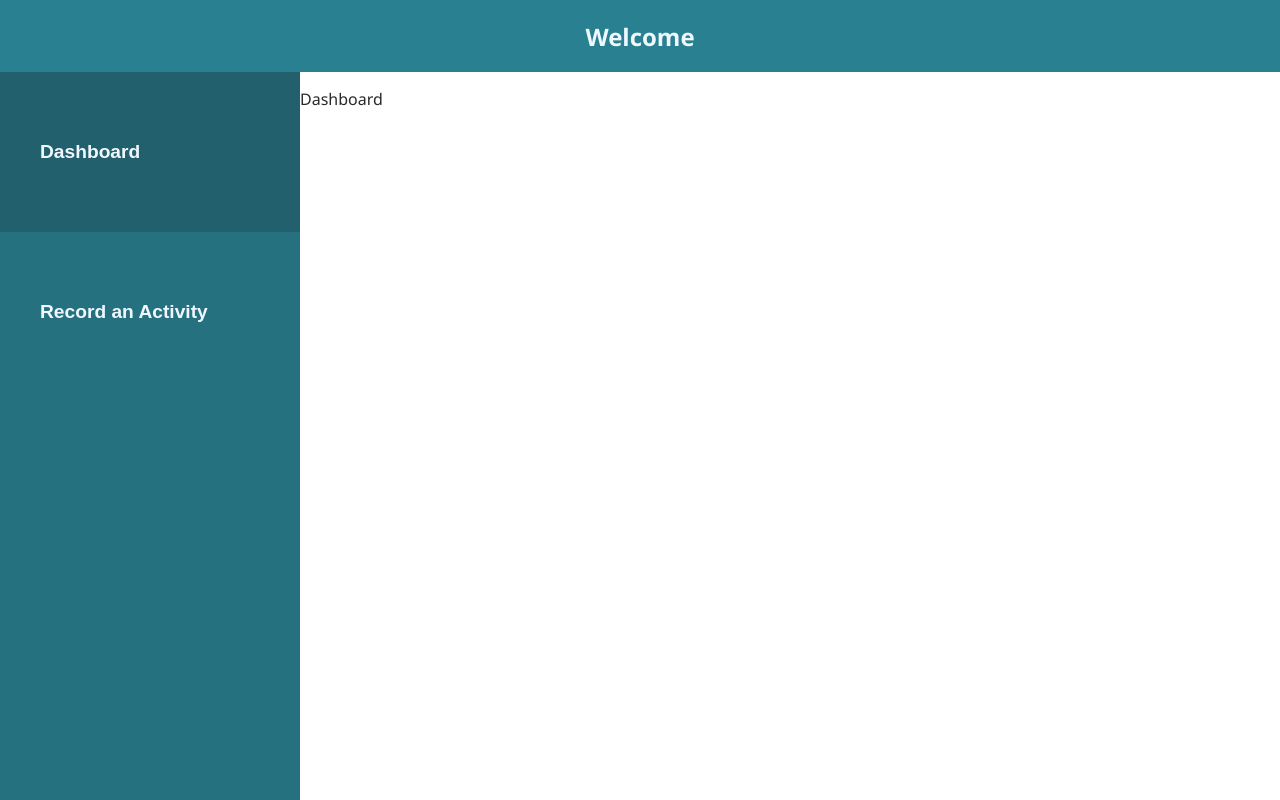
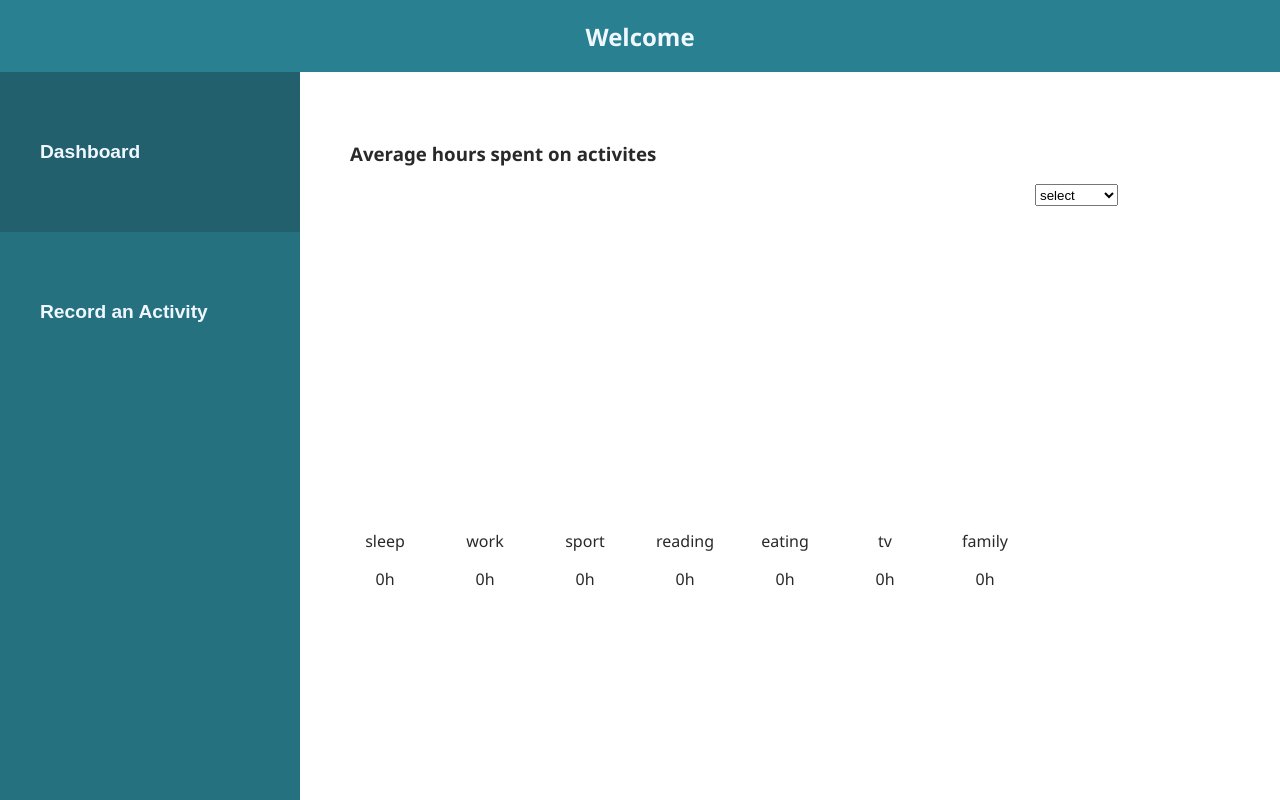
Before and after one commit to abdallah160/activity-tracker-dashboard1, a React (Vite) app: page / in a window 1280 px wide. Both pictures are taken after a click on the button "Dashboard". Built offline with nearby package versions, Linux system fonts and the light colour scheme.

Commit message:
finished initial task

```diff
--- a/src/App.jsx
+++ b/src/App.jsx
@@ -8,18 +8,13 @@ function App() {
   const [viewState, setViewState] = useState('Default');
   const [trackerData, setTrackerData] = useState([]);
 
-
-
   let viewItem;
   function handleDataSubmittion(submittedObject) {
     setTrackerData((prev) => {
       const newArr = [...prev, submittedObject]
       console.log(newArr);
       return newArr;
-
     })
-
-
 
   }
 
@@ -28,13 +23,11 @@ function App() {
 
   }
   else if (viewState == 'Dashboard') {
-    viewItem = <Dashboard />
+    viewItem = <Dashboard trackerData={trackerData} />
 
   }
   else {
     viewItem = <RecordActivity handleDataSubmittion={handleDataSubmittion} />
-
-
   }
 
   return (
--- a/src/Dashboard.jsx
+++ b/src/Dashboard.jsx
@@ -1,5 +1,123 @@
-export default function Dashboard() {
-    return <div>
-        <p>Dashboard</p>
+import { useState } from "react";
+export default function Dashboard({ trackerData }) {
+    let initData = {
+        sleep: 0,
+        work: 0,
+        sport: 0,
+        reading: 0,
+        eating: 0,
+        tv: 0,
+        family: 0
+    }
+
+    const [avgData, setAvgData] = useState(initData)
+    function findPeriodValues(trackerData) {
+
+        let oldest = new Date(trackerData[0].date);
+        let today = new Date();
+        for (let item of trackerData) {
+            let currentDate = new Date(item.date);
+            if (currentDate < oldest) {
+                oldest = currentDate;
+            }
+        }
+
+        return {
+            weeks: Math.max(1, ((today - oldest) / 86400000) / 7),
+            months: Math.max(1, ((today - oldest) / 86400000) / 30.5),
+            years: Math.max(1, ((today - oldest) / 86400000) / 365.25)
+        }
+    }
+
+    function handleOptionChange(opt) {
+
+        if (opt == 'week') {
+            setAvgData(prev => {
+                let numOfWeeks = findPeriodValues(trackerData).weeks;
+                let totals = { sleep: 0, work: 0, sport: 0, reading: 0, eating: 0, tv: 0, family: 0 };
+                for (let dataObj of trackerData) {
+                    totals[dataObj.activity] += dataObj.hours;
+
+                }
+
+                let activitiesAvgs = {};
+                for (let key in totals) {
+                    activitiesAvgs[key] = Number((totals[key] / numOfWeeks).toFixed(1));
+                }
+                return activitiesAvgs;
+            })
+
+
+
+        }
+        else if (opt == 'month') {
+            setAvgData(prev => {
+                let numOfMonths = findPeriodValues(trackerData).months;
+                let totals = { sleep: 0, work: 0, sport: 0, reading: 0, eating: 0, tv: 0, family: 0 };
+                for (let dataObj of trackerData) {
+                    totals[dataObj.activity] += dataObj.hours;
+
+                }
+
+                let activitiesAvgs = {};
+                for (let key in totals) {
+                    activitiesAvgs[key] = Number((totals[key] / numOfMonths).toFixed(1));
+                }
+                return activitiesAvgs;
+            })
+
+        }
+        else if (opt == 'year') {
+            setAvgData(prev => {
+                let numOfYears = findPeriodValues(trackerData).years;
+                let totals = { sleep: 0, work: 0, sport: 0, reading: 0, eating: 0, tv: 0, family: 0 };
+                for (let dataObj of trackerData) {
+                    totals[dataObj.activity] += dataObj.hours;
+
+                }
+
+                let activitiesAvgs = {};
+                for (let key in totals) {
+                    activitiesAvgs[key] = Number((totals[key] / numOfYears).toFixed(1));
+                }
+                return activitiesAvgs;
+            })
+
+        }
+        else if (opt == 'select') {
+            setAvgData(initData);
+        }
+
+
+    }
+    let key2 = 0;
+
+    return <div id="activity-page">
+        <h3>Average hours spent on activites</h3>
+        <div id="activity-view">
+            <div id="all-items">
+                {Object.entries(avgData).map(([key, value]) => {
+                    let max = Math.max(...Object.values(avgData), 1);
+                    let height = (value / max) * 300;
+
+                    return (
+                        <div className="item" key={key2 += 1}>
+                            <div className="bar" style={{ height: `300px` }}>
+                                <div className="white" style={{ height: `calc(300px - ${height}px)` }}></div>
+                                <div className="green" style={{ height: `${height}px`, backgroundColor: `green` }}></div>
+                            </div>
+                            <p>{key}</p>
+                            <p>{value}h</p>
+                        </div>
+                    )
+                })}
+            </div>
+            <select onChange={(e) => handleOptionChange(e.target.value)}>
+                <option value='select'>select</option>
+                <option value='week'>per week</option>
+                <option value='month'>per month</option>
+                <option value='year'>per year</option>
+            </select>
+        </div>
     </div>
 }
--- a/src/RecordActivity.jsx
+++ b/src/RecordActivity.jsx
@@ -1,11 +1,19 @@
-import { useRef } from "react";
+import { useRef, useState } from "react";
 
 export default function RecordActivity({ handleDataSubmittion }) {
+    const [error, setError] = useState(false);
     let date = useRef();
     let hours = useRef();
     let activity = useRef();
 
-    return <div id="activity-view">
+
+    function isValid(date, hours, activites) {
+        if (date == null || date < 0 || hours <= 0 || activites == null || date == undefined || date == "") return false;
+        else return true;
+
+    }
+
+    return <div id="activity-view2">
         <h3>Record Your Activity For The Day</h3>
         <div>
             <label>Date: </label>
@@ -18,19 +26,32 @@ export default function RecordActivity({ handleDataSubmittion }) {
         <div>
             <label >Selet the Activity: </label>
             <select ref={activity}>
-                <option value="Sleep">Sleep </option>
-                <option value="Work">Work</option>
-                <option value="Sport">Sport</option>
-                <option value="Reading">Reading</option>
-                <option value="Eating">Eating</option>
-                <option value="TV">TV</option>
-                <option value="Family/Friends">Family/Friends</option>
+                <option value="sleep">Sleep </option>
+                <option value="work">Work</option>
+                <option value="sport">Sport</option>
+                <option value="reading">Reading</option>
+                <option value="eating">Eating</option>
+                <option value="tv">TV</option>
+                <option value="family">Family/Friends</option>
             </select>
         </div>
-        <button onClick={() => handleDataSubmittion({
-            'date': date.current.value,
-            'hours': hours.current.value,
-            'activity': activity.current.value
-        })}>+</button>
+        {error ? <p style={{ color: `red` }}>make sure all fields are filles properly</p> : <></>}
+        <button onClick={() => {
+            if (isValid(date.current.value, Number(hours.current.value), activity.current.value)) {
+                setError(false);
+
+
+                handleDataSubmittion({
+                    id: Date.now(),
+                    date: date.current.value,
+                    hours: Number(hours.current.value),
+                    activity: activity.current.value
+                })
+                date.current.value = "";
+                hours.current.value = "";
+                activity.current.selectedIndex = 0;
+            }
+            else setError(true);
+        }}>+</button>
     </div>
 }
--- a/src/index.css
+++ b/src/index.css
@@ -5,6 +5,8 @@ header {
   justify-content: center;
   color: aliceblue;
   height: 72px;
+  position: sticky;
+  top: 0px;
 }
 
 body {
@@ -21,6 +23,8 @@ aside {
   background-color: rgb(37, 113, 128);
   color: aliceblue;
   min-height: calc(100vh - 72px);
+  position: sticky;
+  top: 72px;
 }
 
 aside button {
@@ -61,12 +65,40 @@ aside button:hover {
 
 #activity-view {
   display: flex;
-  flex-direction: column;
-  gap: 30px;
-  padding: 30px;
+  justify-content: space-between;
 }
 
-#activity-view button {
+#activity-view select {
+  height: 22px;
+  margin-left: 5px;
+
+}
+
+#activity-page {
+  padding: 50px;
+  width: 60%;
+}
+
+#activity-view2 {
+  display: flex;
+  flex-direction: column;
+  gap: 20px;
+  padding: 30px;
+  font-size: larger;
+}
+
+#activity-view2 input {
+  height: 22px;
+  margin-left: 5px;
+}
+
+#activity-view2 select {
+  height: 22px;
+  margin-left: 5px;
+
+}
+
+#activity-view2 button {
   width: 56px;
   height: 56px;
   border-radius: 28px;
@@ -81,21 +113,17 @@ aside button:hover {
   font-weight: 600;
 }
 
-#activity-view button:hover {
+#activity-view2 button:hover {
   background-color: rgb(27, 96, 110);
 }
 
-#activity-view label {
-  font-size: larger;
+#all-items {
+  display: flex;
+  gap: 30px;
+  margin-top: 30px;
 }
 
-#activity-view input {
-  height: 22px;
-  margin-left: 5px;
+.item {
+  width: 70px;
+  text-align: center;
 }
-
-#activity-view select {
-  height: 22px;
-  margin-left: 5px;
-
-}
```
Also changed, not shown: package.json (+8 -2 lines), 1 other file (tests, documents, lock files or other folders).
